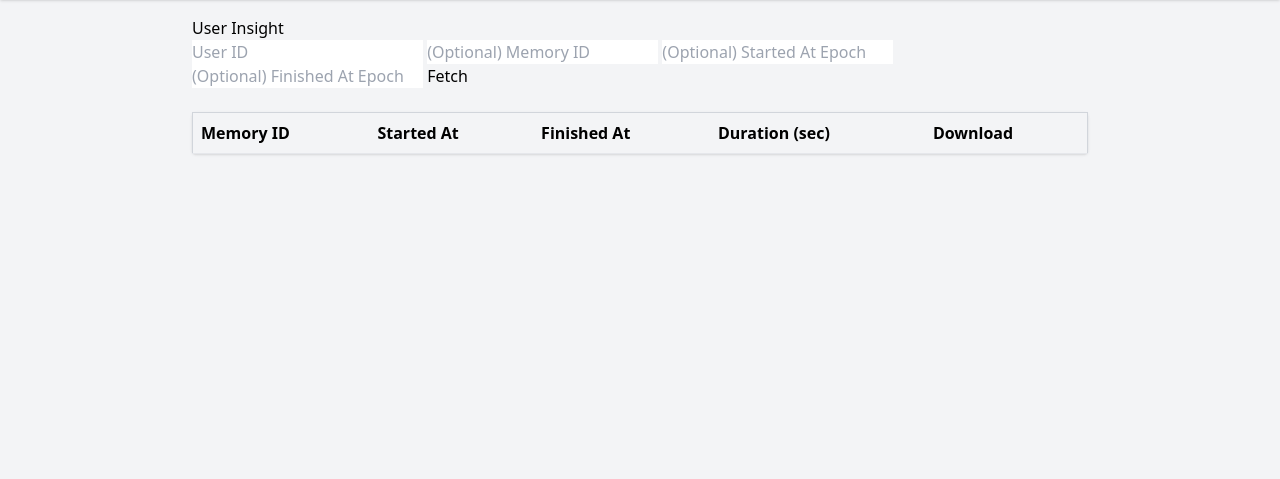
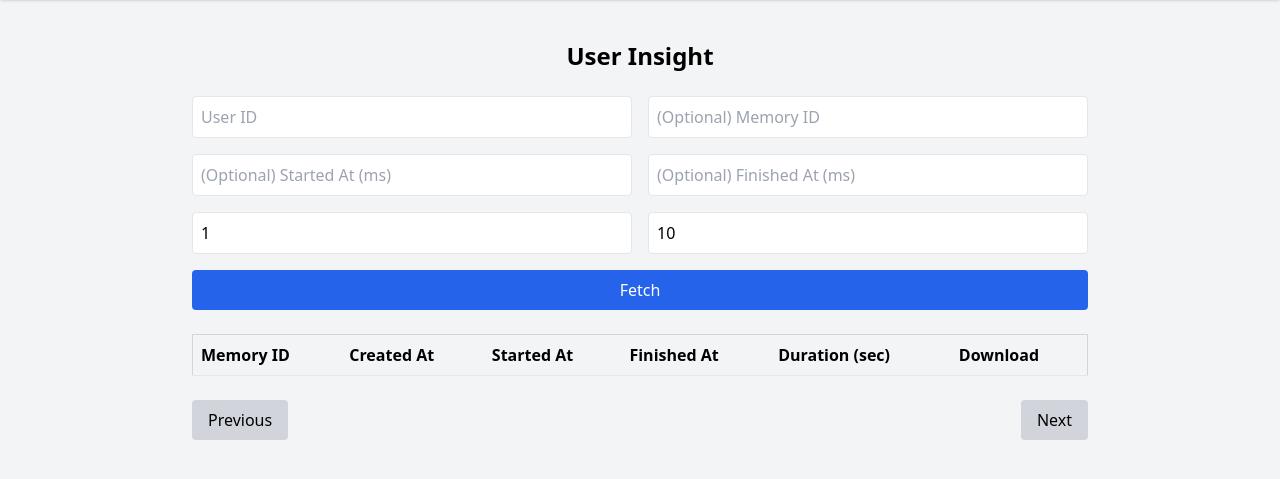
Before and after one commit to NeoSapien-xyz/utils, a FastAPI app: page /user_insight in a window 1280 px wide. Shown: the part 64-543 px from the top of the page. Run offline with FastAPI, Linux system fonts and the light colour scheme; lists and menus that the app fills with data are empty; some libraries are stand-ins or nearby versions.

Commit message:
firestore all memory fetching

```diff
--- a/fredisblob/app/routers/user_insight.py
+++ b/fredisblob/app/routers/user_insight.py
@@ -1,34 +1,35 @@
 from fastapi import APIRouter, Request, Query
-from fastapi.responses import HTMLResponse, JSONResponse
+from fastapi.responses import HTMLResponse, JSONResponse, StreamingResponse
 from app.services.user_insight_service import fetch_user_memories, get_memory_json
 from fastapi.templating import Jinja2Templates
-from fastapi.responses import StreamingResponse
 import io
 import json
-from typing import Optional
 
 router = APIRouter()
 templates = Jinja2Templates(directory="app/templates")
-
 
 @router.get("/user_insight", response_class=HTMLResponse)
 async def user_insight_ui(request: Request):
     return templates.TemplateResponse("user_insight.html", {"request": request})
 
-
 @router.get("/user_insight/data")
 async def user_insight_data(
     user_id: str,
-    memory_id: Optional[str] = None,
-    started_at: Optional[int] = None,
-    finished_at: Optional[int] = None,
+    memory_id: str = None,
+    started_at: int = None,
+    finished_at: int = None,
     page: int = 1,
     page_size: int = 10
 ):
-
-    results = await fetch_user_memories(user_id, memory_id, started_at, finished_at, page, page_size)
+    results = await fetch_user_memories(
+        user_id=user_id,
+        memory_id=memory_id,
+        started_at=started_at,
+        finished_at=finished_at,
+        page=page,
+        page_size=page_size
+    )
     return JSONResponse(content=results)
-
 
 @router.get("/user_insight/download_memory/{user_id}/{memory_id}")
 async def download_memory_json(user_id: str, memory_id: str):
--- a/fredisblob/app/templates/user_insight.html
+++ b/fredisblob/app/templates/user_insight.html
@@ -1,76 +1,109 @@
 {% extends "base.html" %}
 {% block content %}
-<h2>User Insight</h2>
-<form id="insightForm">
-  <input type="text" name="user_id" placeholder="User ID" required />
-  <input type="text" name="memory_id" placeholder="(Optional) Memory ID" />
-  <input type="number" name="started_at" placeholder="(Optional) Started At Epoch" />
-  <input type="number" name="finished_at" placeholder="(Optional) Finished At Epoch" />
-  <button type="submit">Fetch</button>
+
+<div class="max-w-4xl mx-auto mt-10">
+  <h2 class="text-2xl font-bold mb-6 text-center">User Insight</h2>
+
+  <form id="insightForm" class="grid grid-cols-1 md:grid-cols-2 gap-4 mb-6">
+    <input type="text" name="user_id" placeholder="User ID" required class="border p-2 rounded w-full" />
+    <input type="text" name="memory_id" placeholder="(Optional) Memory ID" class="border p-2 rounded w-full" />
+    <input type="number" name="started_at" placeholder="(Optional) Started At (ms)" class="border p-2 rounded w-full" />
+    <input type="number" name="finished_at" placeholder="(Optional) Finished At (ms)" class="border p-2 rounded w-full" />
+    <input type="number" name="page" placeholder="Page (default 1)" value="1" class="border p-2 rounded w-full" />
+    <input type="number" name="page_size" placeholder="Page Size (default 10)" value="10" class="border p-2 rounded w-full" />
+    <button type="submit" class="bg-blue-600 text-white px-4 py-2 rounded hover:bg-blue-700 col-span-1 md:col-span-2">Fetch</button>
   </form>
 
-<div class="mt-6">
+  <div class="overflow-x-auto">
     <table class="w-full text-left border border-gray-300 rounded shadow">
       <thead class="bg-gray-100">
         <tr>
           <th class="p-2 border-b">Memory ID</th>
+          <th class="p-2 border-b">Created At</th>
           <th class="p-2 border-b">Started At</th>
           <th class="p-2 border-b">Finished At</th>
           <th class="p-2 border-b">Duration (sec)</th>
           <th class="p-2 border-b">Download</th>
         </tr>
       </thead>
-      <tbody id="results" class="bg-white">
-        <!-- JS will populate rows here -->
-      </tbody>
+      <tbody id="results" class="bg-white"></tbody>
     </table>
   </div>
 
+  <div class="mt-6 flex justify-between">
+    <button id="prevBtn" class="bg-gray-300 px-4 py-2 rounded hover:bg-gray-400" disabled>Previous</button>
+    <button id="nextBtn" class="bg-gray-300 px-4 py-2 rounded hover:bg-gray-400" disabled>Next</button>
+  </div>
+</div>
+
 <script>
+let currentPage = 1;
+let lastParams = new URLSearchParams();
+
 function formatEpoch(epoch) {
   if (!epoch) return "-";
   const d = new Date(Number(epoch));
   return d.toLocaleString();
 }
 
-  document.getElementById("insightForm").addEventListener("submit", async (e) => {
-    e.preventDefault();
-    const form = new FormData(e.target);
-    const params = new URLSearchParams();
-
-    for (const [key, value] of form.entries()) {
-      if (value.trim() !== "") {
-        params.append(key, value);
-      }
-    }
+async function fetchPage(page = 1) {
+  const params = new URLSearchParams(lastParams);
+  params.set("page", page);
 
   const res = await fetch(`/user_insight/data?${params}`);
   const data = await res.json();
-    const user_id = form.get("user_id");
+
+  const user_id = params.get("user_id");
+  currentPage = data.page;
+
+  document.querySelector("input[name='page']").value = currentPage;
+
+  const results = document.getElementById("results");
+  if (!data.memories || data.memories.length === 0) {
+    results.innerHTML = "<tr><td colspan='6' class='p-2 text-center text-gray-500'>No memories found.</td></tr>";
+    return;
+  }
 
   const rows = data.memories.map(m => {
-    const created = m.created_at || 0;
     const started = m.started_at || 0;
     const finished = m.finished_at || 0;
     const duration = finished && started ? ((finished - started) / 1000).toFixed(1) : "-";
+    const memoryId = m.memory_id || m.id || "-";
+    const createdAt = m.created_at || 0;
 
     return `
       <tr>
-        <td class="p-2 border-b">${m.memory_id || "-"}</td>
-        <td class="p-2 border-b">${formatEpoch(created)}</td>
+        <td class="p-2 border-b">${memoryId}</td>
+        <td class="p-2 border-b">${formatEpoch(createdAt)}</td>
         <td class="p-2 border-b">${formatEpoch(started)}</td>
         <td class="p-2 border-b">${formatEpoch(finished)}</td>
         <td class="p-2 border-b">${duration}</td>
         <td class="p-2 border-b">
-            <a href="/user_insight/download_memory/${user_id}/${m.memory_id}" class="text-blue-600 hover:underline" target="_blank">Download JSON</a>
+          <a href="/user_insight/download_memory/${user_id}/${memoryId}" class="text-blue-600 hover:underline" target="_blank">Download JSON</a>
         </td>
       </tr>
     `;
   });
 
+  results.innerHTML = rows.join("");
+  document.getElementById("nextBtn").disabled = !data.has_next;
+  document.getElementById("prevBtn").disabled = !data.has_prev;
+}
 
-    document.getElementById("results").innerHTML = rows.join("");
+document.getElementById("insightForm").addEventListener("submit", async (e) => {
+  e.preventDefault();
+  const form = new FormData(e.target);
+  const params = new URLSearchParams();
+  for (const [key, value] of form.entries()) {
+    if (value.trim() !== "") params.append(key, value);
+  }
+  lastParams = new URLSearchParams(params);
+  currentPage = 1;
+  await fetchPage(currentPage);
 });
+
+document.getElementById("nextBtn").onclick = () => fetchPage(currentPage + 1);
+document.getElementById("prevBtn").onclick = () => fetchPage(currentPage - 1);
 </script>
 
 {% endblock %}
```
Also changed, not shown: fredisblob/app/services/user_insight_service.py (+34 -16 lines). Lines whose indentation alone changed are shown as unchanged.
